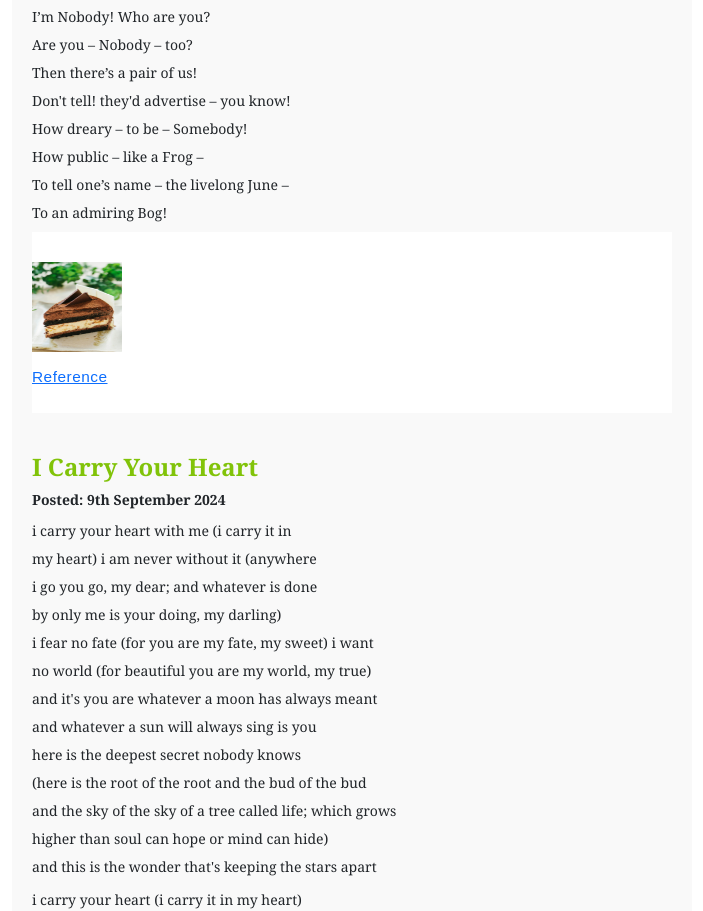
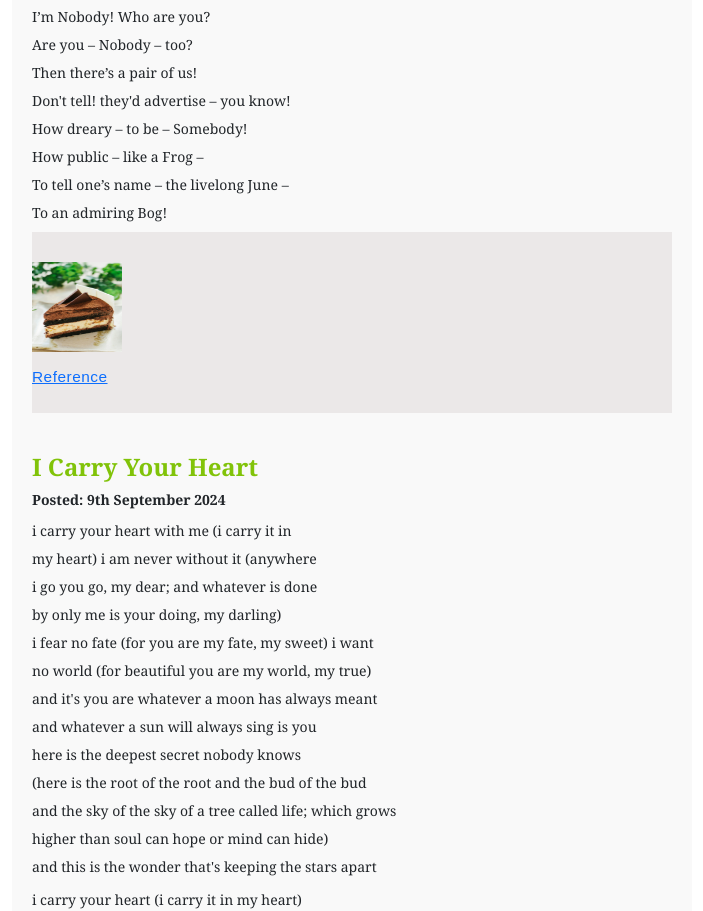
Before and after one commit to Silvia-9/silviawu, a plain HTML site: page index.html in a window 1280 px wide. Shown: the part 1930-2841 px from the top of the page, without its empty margins (420-1123 px from the left). Drawn offline with nearby package versions, Linux system fonts and the light colour scheme; a web font is replaced by a local one.

Commit message:
20250303

```diff
--- a/style.css
+++ b/style.css
@@ -306,7 +306,7 @@ article img {
     font-size: 1.1em; /* Slightly larger text size */
     font-family: Arial, sans-serif; /* Consistent font */
     letter-spacing: 0.5px; /* Optional: Improve readability */
-    background-color: #ffffff;
+    background-color: #ebe8e8;
 }
 
 .middle-column article header,
```
